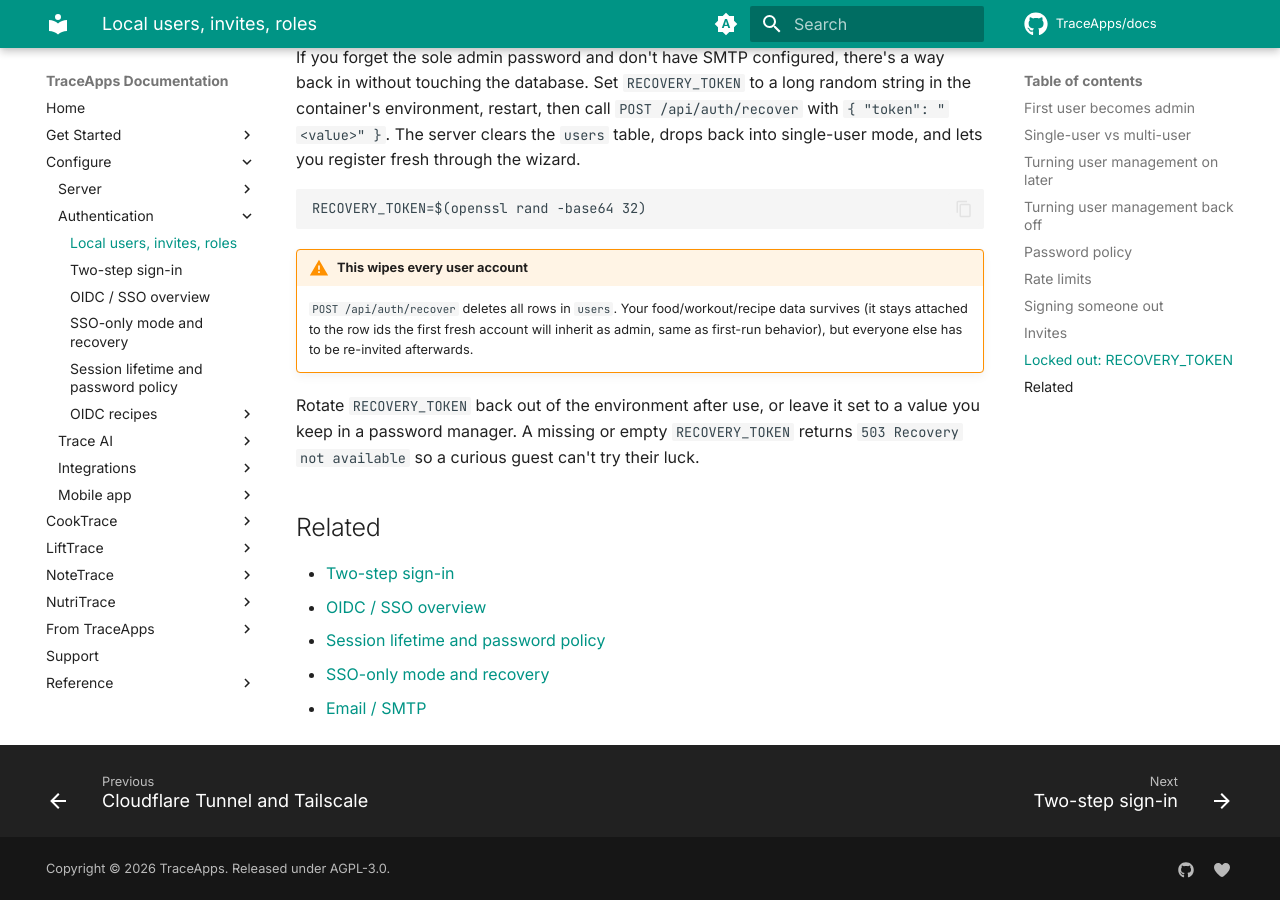
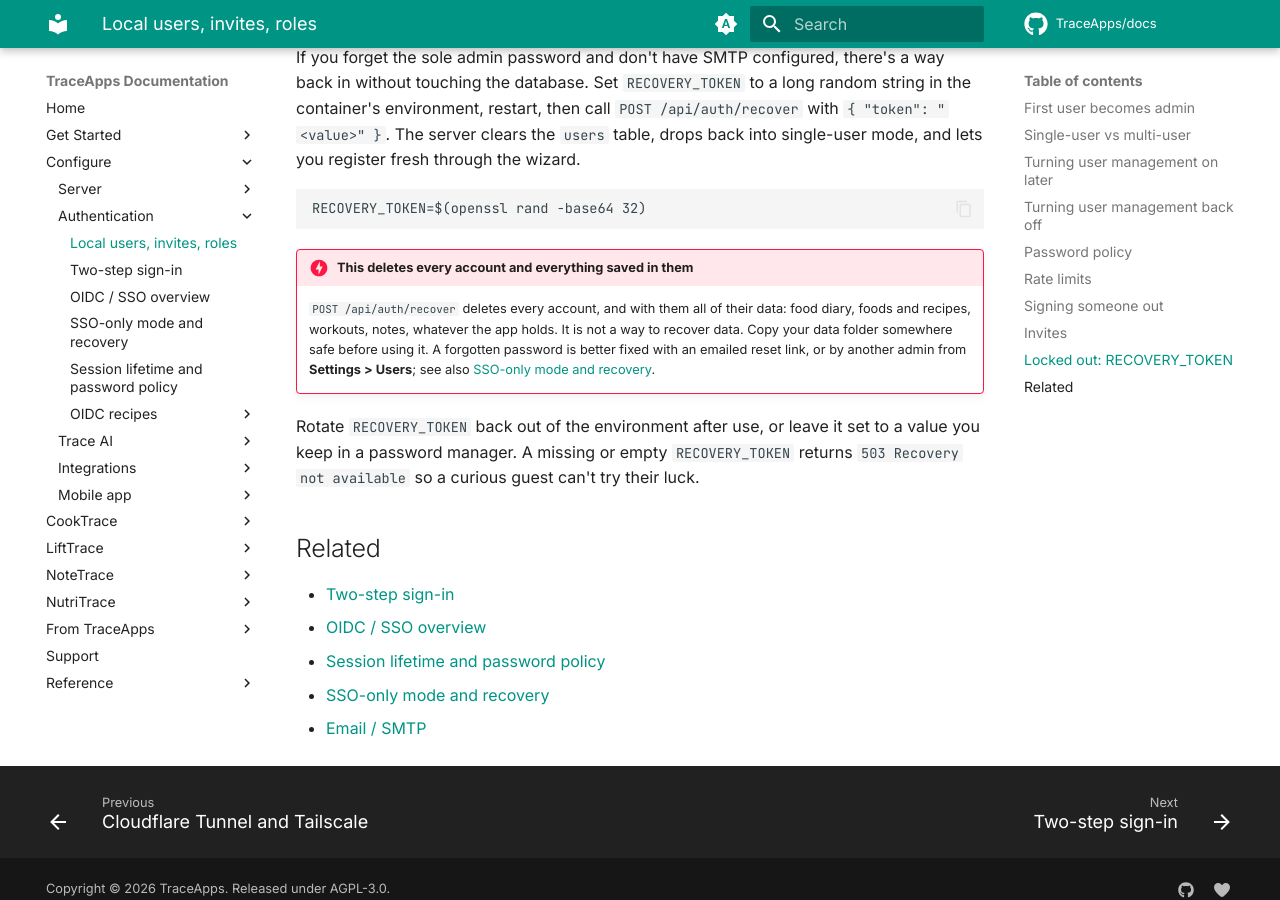
Before and after one commit to TraceApps/docs, an MkDocs documentation site: the page built from docs/auth/local-users.md, in a window 1280 px wide and 900 px high, scrolled down 4147 px. Built offline with MkDocs 1.6.1 and Material for MkDocs 9.7.7, drawn with Linux system fonts in a browser that asks for light colours; comment, search, counter and statistics services are not loaded.

Commit message:
NutriTrace: backups hold webhooks, Clear All Settings reaches phones, deleted days and open editors in sync, Close Today syncs; recovery deletes data (#207, #222)

````diff
--- a/docs/auth/local-users.md
+++ b/docs/auth/local-users.md
@@ -100,8 +100,8 @@ If you forget the sole admin password and don't have SMTP configured, there's a
 RECOVERY_TOKEN=$(openssl rand -base64 32)
 ```
 
-!!! warning "This wipes every user account"
-    `POST /api/auth/recover` deletes all rows in `users`. Your food/workout/recipe data survives (it stays attached to the row ids the first fresh account will inherit as admin, same as first-run behavior), but everyone else has to be re-invited afterwards.
+!!! danger "This deletes every account and everything saved in them"
+    `POST /api/auth/recover` deletes every account, and with them all of their data: food diary, foods and recipes, workouts, notes, whatever the app holds. It is not a way to recover data. Copy your data folder somewhere safe before using it. A forgotten password is better fixed with an emailed reset link, or by another admin from **Settings > Users**; see also [SSO-only mode and recovery](sso-only.md#last-resort-recovery_token).
 
 Rotate `RECOVERY_TOKEN` back out of the environment after use, or leave it set to a value you keep in a password manager. A missing or empty `RECOVERY_TOKEN` returns `503 Recovery not available` so a curious guest can't try their luck.
 
````
Also changed, not shown: docs/mobile/sync.md (+1 -1 lines), docs/nutritrace/diary.md (+1 -1 lines), docs/nutritrace/settings.md (+3 -1 lines).
